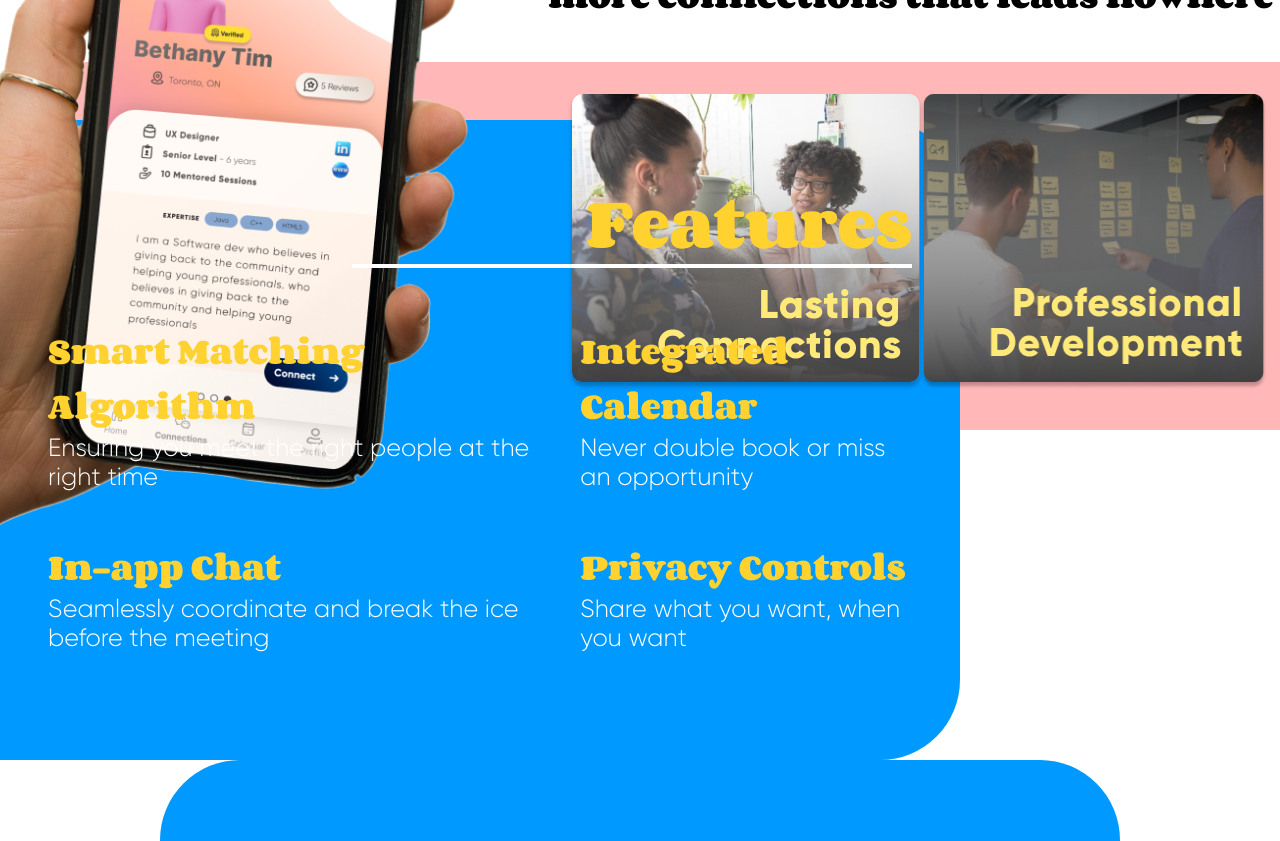
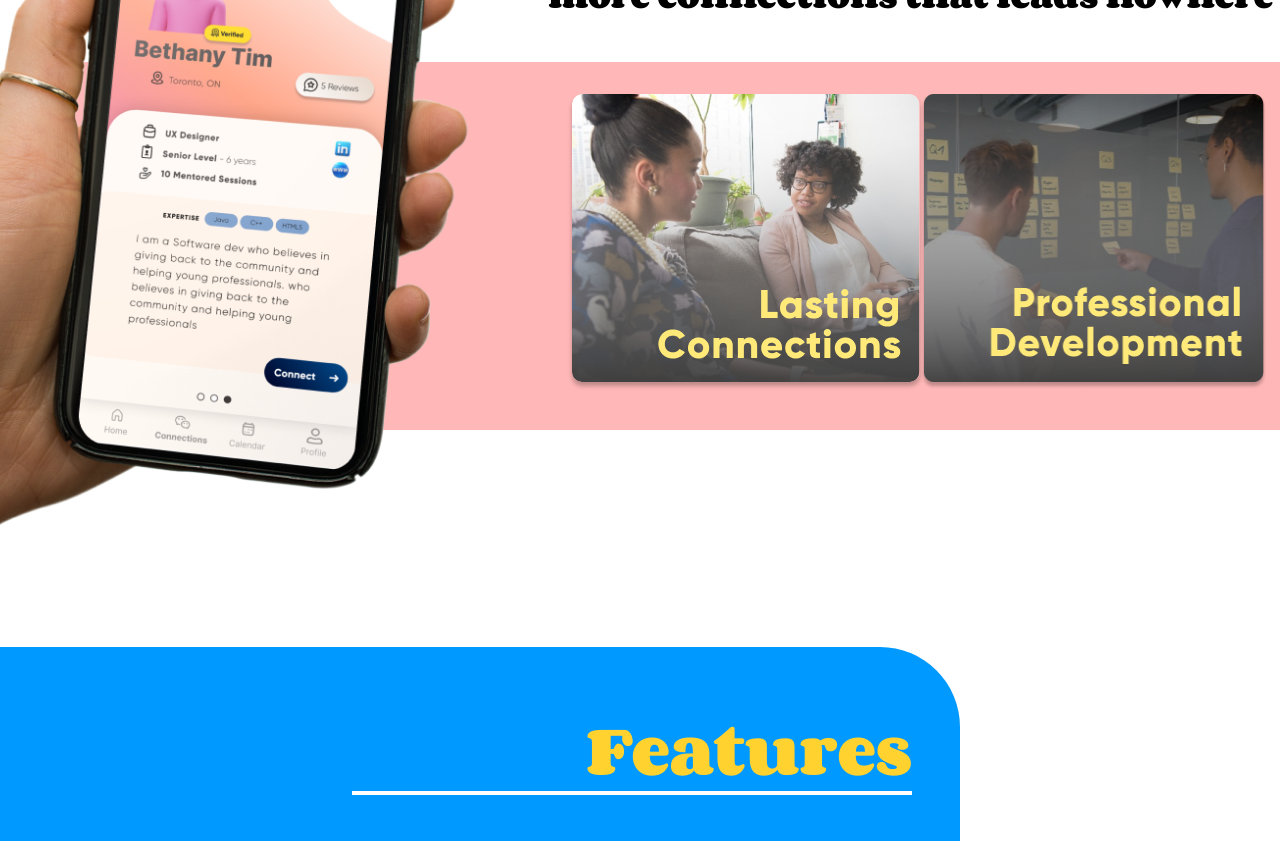
Before and after one commit to makeitMVPadmin/CoffeeChat, a React (Create React App) app: page /landing-page in a window 1280 px wide. Shown: the part 3200-4041 px from the top of the page. Built offline with nearby package versions, Linux system fonts and the light colour scheme; no server answers; a web font is replaced by a local one.

Commit message:
fix height of components

```diff
--- a/src/components/Landing/About/About.scss
+++ b/src/components/Landing/About/About.scss
@@ -4,12 +4,11 @@
 
 .about {
   width: 100%;
-  height: 100%;
+  height: auto;
   color: $mvp-black;
 
   @include desktop {
     max-width: 80rem;
-    height: auto;
     margin: auto;
   }
 
--- a/src/components/Landing/Features/Features.scss
+++ b/src/components/Landing/Features/Features.scss
@@ -4,13 +4,14 @@
 
 .features {
   width: 100%;
-  height: 100%;
+ height: auto;
+ padding-bottom: 1.5rem;
 
   @include desktop {
-    max-width: 80rem;
-    height: auto;
-    margin: auto;
-  }
+      max-width: 80rem;
+      margin: auto;
+      padding-bottom: 2rem;
+    }
 
   &__box {
     background-color: $mvp-light-blue;
--- a/src/components/Landing/Newsletter/Newsletter.scss
+++ b/src/components/Landing/Newsletter/Newsletter.scss
@@ -4,7 +4,7 @@
 
 .newsletter {
   width: 100%;
-  height: 100%;
+  height: auto;
   display: flex;
   flex-direction: column;
   align-items: center;
@@ -12,7 +12,6 @@
 
   @include desktop {
     max-width: 80rem;
-    height: auto;
     margin: auto;
   }
 
--- a/src/components/Landing/Partners/Partners.scss
+++ b/src/components/Landing/Partners/Partners.scss
@@ -4,11 +4,10 @@
 
 .partners {
     width: 100%;
-    height: 45rem;
+    height: auto;
 
     @include desktop {
-        max-width: 1280rem;
-        height: 100vh;
+        max-width: 80rem;
         margin: auto;
       }
 
```
